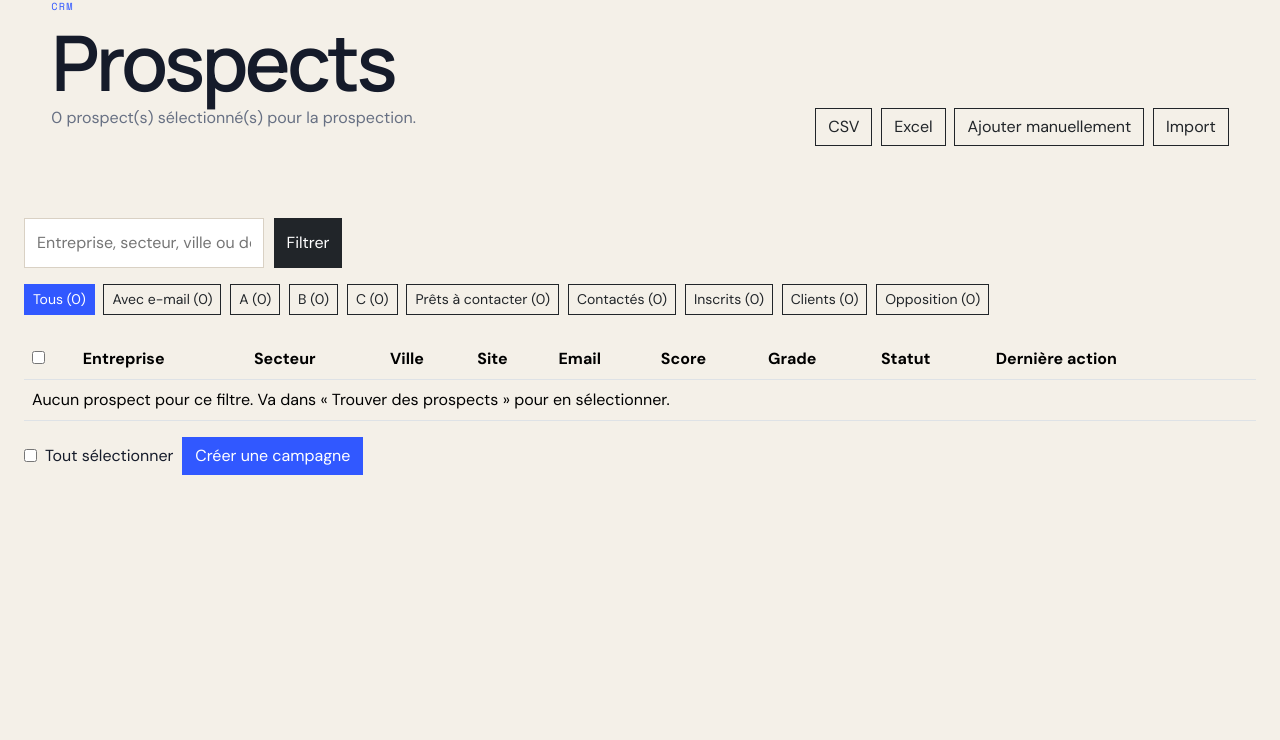
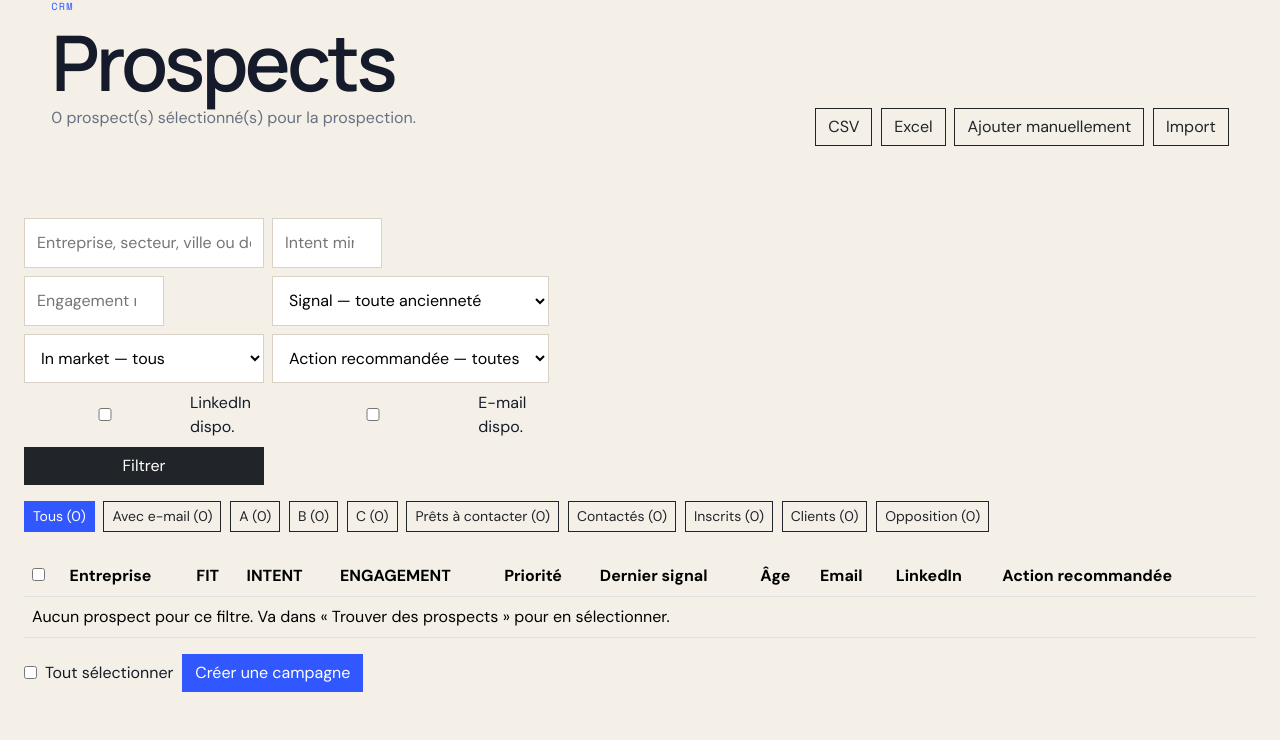
Before and after one commit to goldensandy21-gif/prospectpilot-pro-ariane, a Django app: page /prospects/ in a window 1280 px wide. Shown: the part 158-898 px from the top of the page. Before the commit the page ends 633 px from the top, so only its background shows below. Run offline with Django 5.2, Linux system fonts and the light colour scheme; the visitor is signed in with stand-in values (Sample User, id 1); data that the repository does not hold is empty; parts of the project's set-up code (start-up, migrations or seed data) failed here and were passed over.

Commit message:
Mission 6, bloc G : interface Prospects / fiche prospect (section 14)
Aucun nouveau menu principal — base.html inchangé. Tout intégré dans les
deux pages existantes :

- Liste Prospects (list.html, views.py::prospect_list/filtered_prospects) :
  colonnes FIT/INTENT/ENGAGEMENT/Priorité/Dernier signal/Âge/Email/LinkedIn/
  Action recommandée. Filtres Intent minimum, Engagement minimum, signal
  <7j/<30j, LinkedIn disponible, e-mail disponible, In Market (réutilise
  IN_MARKET_LEVELS), Action recommandée (post-filtre Python — la NBA n'est
  pas un champ stocké).
- Fiche prospect (detail.html, views.py::prospect_detail) : nouvelle carte
  "Pourquoi contacter cette entreprise maintenant ?" — FIT/INTENT/
  ENGAGEMENT/PRIORITÉ, statut IN MARKET (phrase toujours hedgée), raisons
  dépliables, dernier signal avec âge et source, décideur identifié, action
  recommandée avec sa raison, lien LinkedIn si disponible.

Vérifié visuellement en navigateur (pas seulement via les tests) avec 3
prospects fixtures locales A/B/C (mêmes profils que le test E2E de la
section 20, supprimées après vérification) : la liste et la fiche
différencient clairement A ("Aucun signal récent" / NURTURE), B (Intent 63,
"Intention probable" / LINKEDIN_CONNECT) et C (Intent 63 + Engagement 45,
priorité maximale). Filtres intent_min et nba testés en conditions réelles
dans le navigateur.

10 nouveaux tests de vue (rendu des nouvelles colonnes, filtres, absence de
nouveau menu, phrase IN MARKET jamais absolue). Gates : manage.py check OK,
makemigrations --check "No changes detected" (aucun nouveau champ, aucune
migration), 288 tests au total, tous verts. Documentation mise à jour.

Co-Authored-By: Claude Sonnet 5 <noreply@anthropic.com>

```diff
--- a/prospects/services/next_best_action.py
+++ b/prospects/services/next_best_action.py
@@ -13,6 +13,10 @@ from .signal_freshness import signal_freshness
 
 STOP_OUTCOMES = {"optout", "won", "lost"}
 FOLLOW_UP_OUTCOMES = {"replied", "meeting", "proposal"}
+
+# Mission 6, section 14 — liste des codes possibles, pour peupler le filtre
+# "Action recommandée" de la liste Prospects sans la recopier ailleurs.
+NBA_CODES = ["STOP", "FOLLOW_UP", "WAIT", "LINKEDIN_CONNECT", "LINKEDIN_MESSAGE", "EMAIL", "WATCH", "NURTURE"]
 RECENT_CONTACT_GRACE_DAYS = 3
 HIGH_INTENT_THRESHOLD = 60
 EMERGING_INTENT_THRESHOLD = 30
--- a/prospects/views.py
+++ b/prospects/views.py
@@ -83,6 +83,38 @@ def filtered_prospects(request):
         qs = qs.filter(department=department)
     if naf:
         qs = qs.filter(naf_code__startswith=naf)
+
+    # Mission 6, section 14 — filtres Signal Intelligence.
+    intent_min = request.GET.get("intent_min", "").strip()
+    if intent_min.isdigit():
+        qs = qs.filter(intent_score__gte=int(intent_min))
+
+    engagement_min = request.GET.get("engagement_min", "").strip()
+    if engagement_min.isdigit():
+        qs = qs.filter(engagement_score__gte=int(engagement_min))
+
+    signal_max_age = request.GET.get("signal_max_age", "").strip()
+    if signal_max_age.isdigit():
+        from datetime import timedelta
+        cutoff = timezone.now() - timedelta(days=int(signal_max_age))
+        qs = qs.filter(signals__observed_at__gte=cutoff).distinct()
+
+    if request.GET.get("has_linkedin"):
+        qs = qs.filter(
+            Q(contact_people__profile_url__gt="", contact_people__is_active=True)
+            | Q(social_links__platform="linkedin", social_links__is_active=True)
+        ).distinct()
+
+    if request.GET.get("has_email"):
+        qs = qs.exclude(public_email="")
+
+    in_market = request.GET.get("in_market", "").strip()
+    if in_market:
+        from .services.in_market_status import IN_MARKET_LEVELS
+        bounds = next(((low, high) for low, high, code, _label in IN_MARKET_LEVELS if code == in_market), None)
+        if bounds:
+            qs = qs.filter(intent_score__gte=bounds[0], intent_score__lte=bounds[1])
+
     qs = PROSPECT_LIST_FILTER_FUNCS.get(quick_filter, PROSPECT_LIST_FILTER_FUNCS["all"])(qs)
     return qs
 
@@ -111,19 +143,37 @@ def dashboard(request):
 
 @login_required
 def prospect_list(request):
+    from .services.linkedin_orchestration import linkedin_profile_url
+    from .services.next_best_action import NBA_CODES, compute_next_best_action
+    from .services.signal_freshness import signal_age_days
+
     base_qs = Prospect.objects.filter(selected_for_prospecting=True)
     filter_options = [
         {"key": key, "label": label, "count": fn(base_qs).count()}
         for key, label, fn in PROSPECT_LIST_FILTERS
     ]
+
+    prospects = list(filtered_prospects(request))
+    for p in prospects:
+        last_signal = p.signals.order_by("-observed_at", "-detected_at").first()
+        p.last_signal = last_signal
+        p.last_signal_age_days = signal_age_days(last_signal.observed_at or last_signal.detected_at) if last_signal else None
+        p.has_linkedin_contact = bool(linkedin_profile_url(p))
+        p.nba = compute_next_best_action(p)
+
+    nba_filter = request.GET.get("nba", "").strip()
+    if nba_filter:
+        prospects = [p for p in prospects if p.nba["code"] == nba_filter]
+
     return render(
         request,
         "prospects/list.html",
         {
-            "prospects": filtered_prospects(request),
+            "prospects": prospects,
             "statuses": Prospect.STATUS_CHOICES,
             "filter_options": filter_options,
             "active_filter": request.GET.get("filter", "all"),
+            "nba_codes": NBA_CODES,
         },
     )
 
@@ -216,6 +266,14 @@ def prospect_detail(request, pk):
     email_templates = EmailTemplate.objects.filter(active=True).order_by("name")
     email_sends = prospect.email_sends.select_related("template").all()[:8]
 
+    # Mission 6, section 14 — "Pourquoi contacter cette entreprise maintenant ?"
+    from .services.in_market_status import in_market_status
+    from .services.linkedin_orchestration import linkedin_profile_url
+    from .services.next_best_action import compute_next_best_action
+    from .services.signal_freshness import signal_age_days
+
+    last_signal = prospect.signals.order_by("-observed_at", "-detected_at").first()
+
     return render(
         request,
         "prospects/detail.html",
@@ -247,6 +305,12 @@ def prospect_detail(request, pk):
             "predictneed_conversions": prospect.conversion_events.all(),
             "predictneed_revenue": prospect.revenue_attributions.all(),
             "predictneed_timeline": build_prospect_timeline(prospect),
+            "predictneed_in_market": in_market_status(prospect),
+            "predictneed_nba": compute_next_best_action(prospect),
+            "predictneed_linkedin_url": linkedin_profile_url(prospect),
+            "predictneed_last_signal": last_signal,
+            "predictneed_last_signal_age_days": signal_age_days(last_signal.observed_at or last_signal.detected_at) if last_signal else None,
+            "predictneed_decision_maker": prospect.contact_people.filter(is_active=True).order_by("-confidence_score").first(),
         },
     )
 
--- a/templates/prospects/list.html
+++ b/templates/prospects/list.html
@@ -18,8 +18,27 @@
 </section>
 
 <section class="container-fluid px-lg-4 pb-5">
-  <form class="filter-bar compact" method="get">
+  <form class="filter-bar compact flex-wrap gap-2" method="get">
     <input name="q" value="{{ request.GET.q }}" placeholder="Entreprise, secteur, ville ou domaine">
+    <input type="number" name="intent_min" value="{{ request.GET.intent_min }}" placeholder="Intent min" min="0" max="100" style="width:110px">
+    <input type="number" name="engagement_min" value="{{ request.GET.engagement_min }}" placeholder="Engagement min" min="0" max="100" style="width:140px">
+    <select name="signal_max_age">
+      <option value="">Signal — toute ancienneté</option>
+      <option value="7" {% if request.GET.signal_max_age == "7" %}selected{% endif %}>Signal &lt; 7 jours</option>
+      <option value="30" {% if request.GET.signal_max_age == "30" %}selected{% endif %}>Signal &lt; 30 jours</option>
+    </select>
+    <select name="in_market">
+      <option value="">In market — tous</option>
+      <option value="emerging" {% if request.GET.in_market == "emerging" %}selected{% endif %}>Signaux émergents</option>
+      <option value="probable" {% if request.GET.in_market == "probable" %}selected{% endif %}>Intention probable</option>
+      <option value="strong" {% if request.GET.in_market == "strong" %}selected{% endif %}>Intention forte</option>
+    </select>
+    <select name="nba">
+      <option value="">Action recommandée — toutes</option>
+      {% for code in nba_codes %}<option value="{{ code }}" {% if request.GET.nba == code %}selected{% endif %}>{{ code }}</option>{% endfor %}
+    </select>
+    <label class="d-flex align-items-center gap-1"><input type="checkbox" name="has_linkedin" value="1" {% if request.GET.has_linkedin %}checked{% endif %}> LinkedIn dispo.</label>
+    <label class="d-flex align-items-center gap-1"><input type="checkbox" name="has_email" value="1" {% if request.GET.has_email %}checked{% endif %}> E-mail dispo.</label>
     <button class="btn btn-dark">Filtrer</button>
   </form>
 
@@ -36,8 +55,8 @@
         <thead>
           <tr>
             <th><input type="checkbox" id="select-all-prospects"></th>
-            <th>Entreprise</th><th>Secteur</th><th>Ville</th><th>Site</th><th>Email</th>
-            <th>Score</th><th>Grade</th><th>Statut</th><th>Dernière action</th><th></th>
+            <th>Entreprise</th><th>FIT</th><th>INTENT</th><th>ENGAGEMENT</th><th>Priorité</th>
+            <th>Dernier signal</th><th>Âge</th><th>Email</th><th>LinkedIn</th><th>Action recommandée</th><th></th>
           </tr>
         </thead>
         <tbody>
@@ -45,18 +64,19 @@
             <tr>
               <td><input type="checkbox" class="prospect-checkbox" value="{{ p.pk }}"></td>
               <td>{{ p.name }}</td>
-              <td>{{ p.sector|default:"—" }}</td>
-              <td>{{ p.city|default:"—" }}</td>
-              <td>{% if p.website %}<a href="{{ p.website }}" target="_blank"><i class="bi bi-check-circle text-success"></i></a>{% else %}—{% endif %}</td>
+              <td>{{ p.icp_fit_score }}</td>
+              <td>{{ p.intent_score }}</td>
+              <td>{{ p.engagement_score }}</td>
+              <td>{{ p.predictneed_acquisition_score }}{% if p.predictneed_grade %} <span class="grade-badge grade-{{ p.predictneed_grade }}">{{ p.predictneed_grade }}</span>{% endif %}</td>
+              <td>{{ p.last_signal.label|default:"—"|truncatechars:28 }}</td>
+              <td>{% if p.last_signal_age_days is not None %}{{ p.last_signal_age_days|floatformat:0 }}j{% else %}—{% endif %}</td>
               <td>{{ p.public_email|default:"—" }}</td>
-              <td>{{ p.predictneed_acquisition_score }}/100</td>
-              <td>{% if p.predictneed_grade %}<span class="grade-badge grade-{{ p.predictneed_grade }}">{{ p.predictneed_grade }}</span>{% else %}—{% endif %}</td>
-              <td>{{ p.get_predictneed_stage_display|default:p.get_status_display }}</td>
-              <td>{{ p.last_contacted_at|date:"d/m/Y"|default:"—" }}</td>
+              <td>{% if p.has_linkedin_contact %}<i class="bi bi-linkedin text-primary"></i>{% else %}—{% endif %}</td>
+              <td><span class="status-pill">{{ p.nba.code }}</span></td>
               <td><a href="{% url 'prospect_detail' p.pk %}">Ouvrir <i class="bi bi-arrow-up-right"></i></a></td>
             </tr>
           {% empty %}
-            <tr><td colspan="11">Aucun prospect pour ce filtre. Va dans « Trouver des prospects » pour en sélectionner.</td></tr>
+            <tr><td colspan="12">Aucun prospect pour ce filtre. Va dans « Trouver des prospects » pour en sélectionner.</td></tr>
           {% endfor %}
         </tbody>
       </table>
```
Also changed, not shown: docs/ARCHITECTURE_ACQUISITION.md (+37 -6 lines), prospects/tests/test_mission6_ui_views.py (added, +99 -0 lines), templates/prospects/detail.html (+46 -0 lines).
